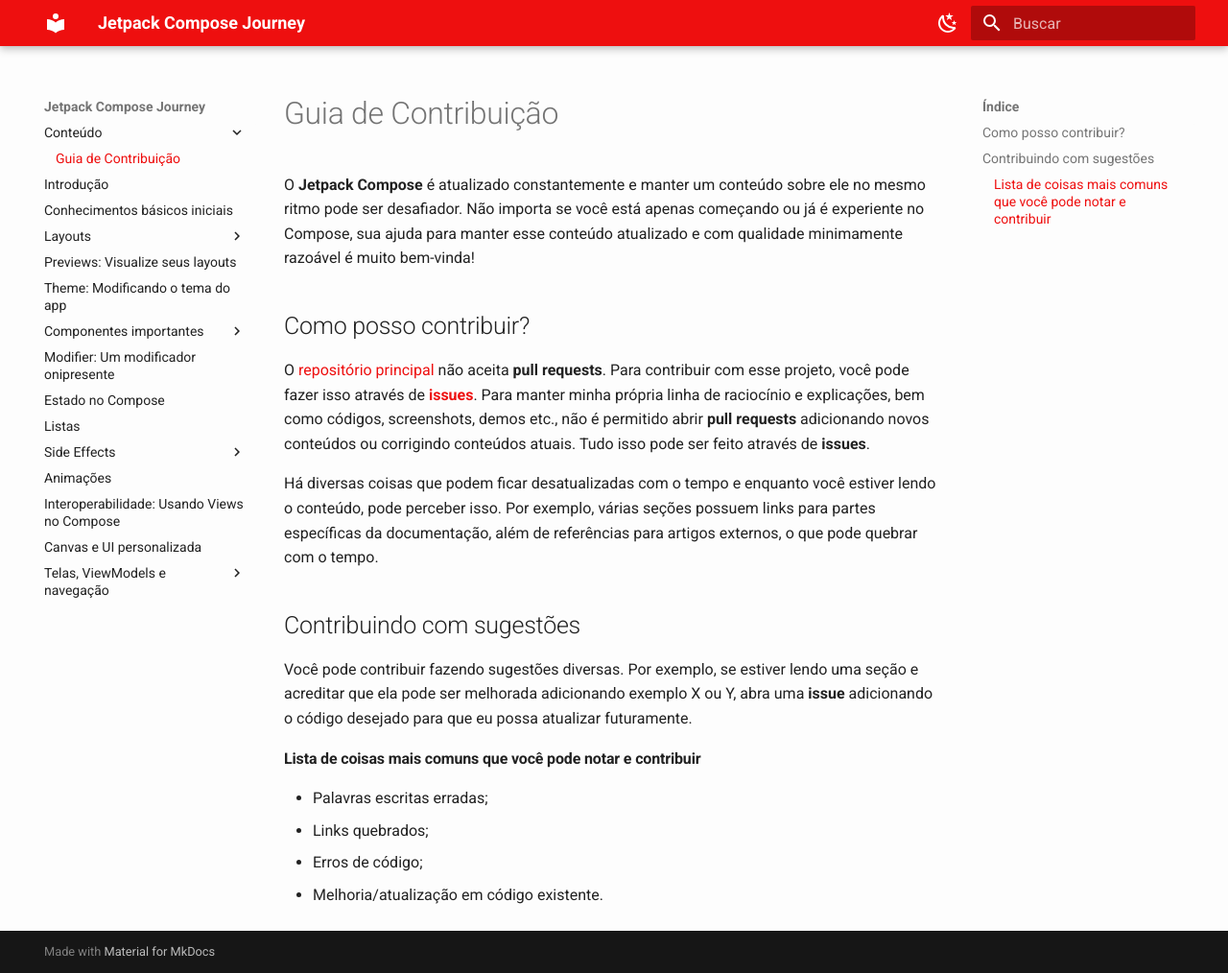
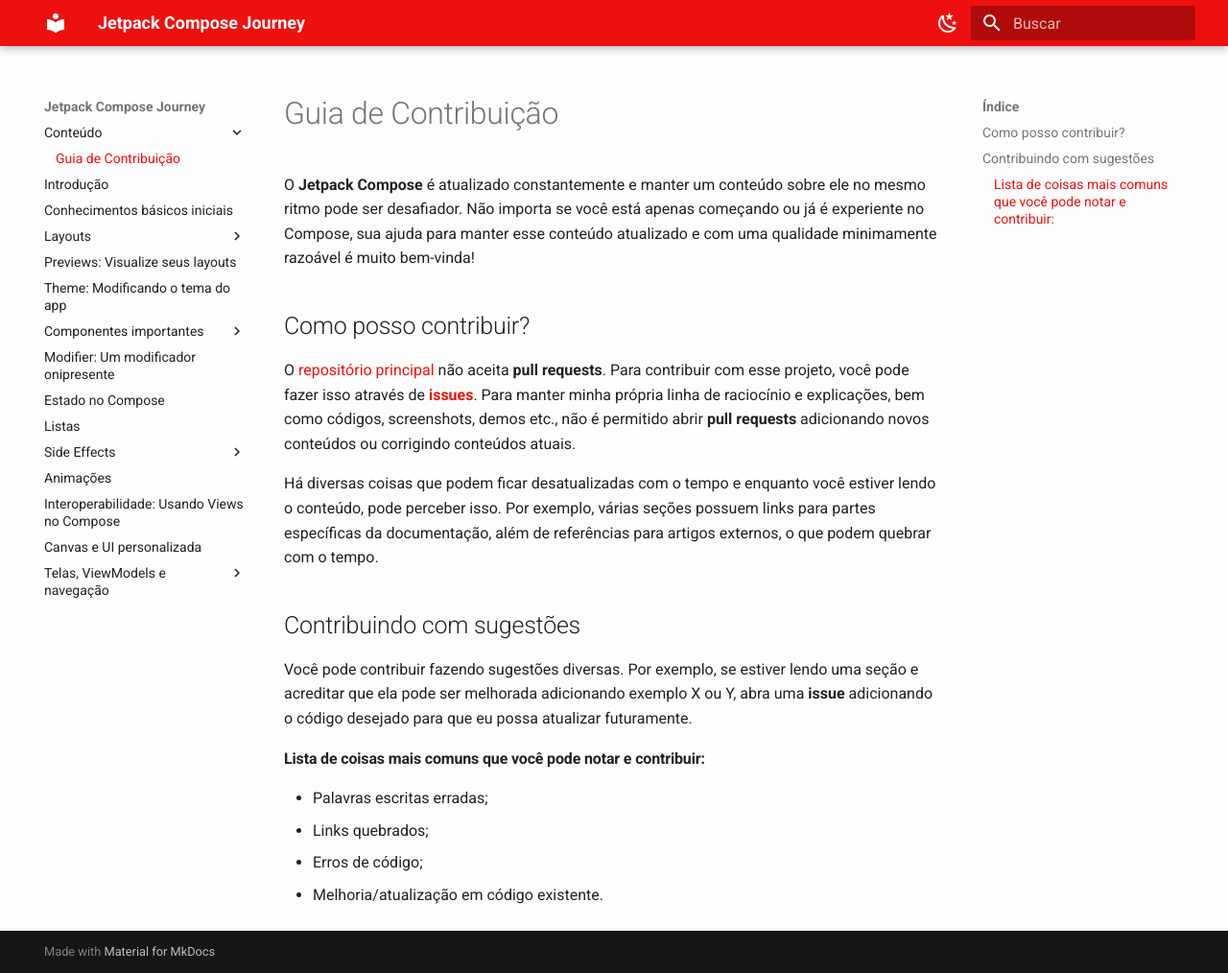
Before and after one commit to jsericksk/Jetpack-Compose-Journey, an MkDocs documentation site: the page built from docs/content-info/contributing.md, in a window 1280 px wide and 1014 px high. Shown: the whole window at 96% size. Built offline with MkDocs 1.6.1 and Material for MkDocs 9.7.7, drawn with Linux system fonts in a browser that asks for light colours.

Commit message:
contributing.md atualizado

```diff
--- a/docs/content-info/contributing.md
+++ b/docs/content-info/contributing.md
@@ -1,18 +1,18 @@
 # Guia de Contribuição
 
-O **Jetpack Compose** é atualizado constantemente e manter um conteúdo sobre ele no mesmo ritmo pode ser desafiador. Não importa se você está apenas começando ou já é experiente no Compose, sua ajuda para manter esse conteúdo atualizado e com qualidade minimamente razoável é muito bem-vinda!
+O **Jetpack Compose** é atualizado constantemente e manter um conteúdo sobre ele no mesmo ritmo pode ser desafiador. Não importa se você está apenas começando ou já é experiente no Compose, sua ajuda para manter esse conteúdo atualizado e com uma qualidade minimamente razoável é muito bem-vinda!
 
 ## Como posso contribuir?
 
-O [repositório principal](https://github.com/jsericksk/Jetpack-Compose-Journey) não aceita **pull requests**. Para contribuir com esse projeto, você pode fazer isso através de [**issues**](https://github.com/jsericksk/Jetpack-Compose-Journey/issues). Para manter minha própria linha de raciocínio e explicações, bem como códigos, screenshots, demos etc., não é permitido abrir **pull requests** adicionando novos conteúdos ou corrigindo conteúdos atuais. Tudo isso pode ser feito através de **issues**.
+O [repositório principal](https://github.com/jsericksk/Jetpack-Compose-Journey) não aceita **pull requests**. Para contribuir com esse projeto, você pode fazer isso através de [**issues**](https://github.com/jsericksk/Jetpack-Compose-Journey/issues). Para manter minha própria linha de raciocínio e explicações, bem como códigos, screenshots, demos etc., não é permitido abrir **pull requests** adicionando novos conteúdos ou corrigindo conteúdos atuais.
 
-Há diversas coisas que podem ficar desatualizadas com o tempo e enquanto você estiver lendo o conteúdo, pode perceber isso. Por exemplo, várias seções possuem links para partes específicas da documentação, além de referências para artigos externos, o que pode quebrar com o tempo.
+Há diversas coisas que podem ficar desatualizadas com o tempo e enquanto você estiver lendo o conteúdo, pode perceber isso. Por exemplo, várias seções possuem links para partes específicas da documentação, além de referências para artigos externos, o que podem quebrar com o tempo.
 
 ## Contribuindo com sugestões
 
 Você pode contribuir fazendo sugestões diversas. Por exemplo, se estiver lendo uma seção e acreditar que ela pode ser melhorada adicionando exemplo X ou Y, abra uma **issue** adicionando o código desejado para que eu possa atualizar futuramente.
 
-#### Lista de coisas mais comuns que você pode notar e contribuir
+#### Lista de coisas mais comuns que você pode notar e contribuir:
 
 - Palavras escritas erradas;
 - Links quebrados;
```
